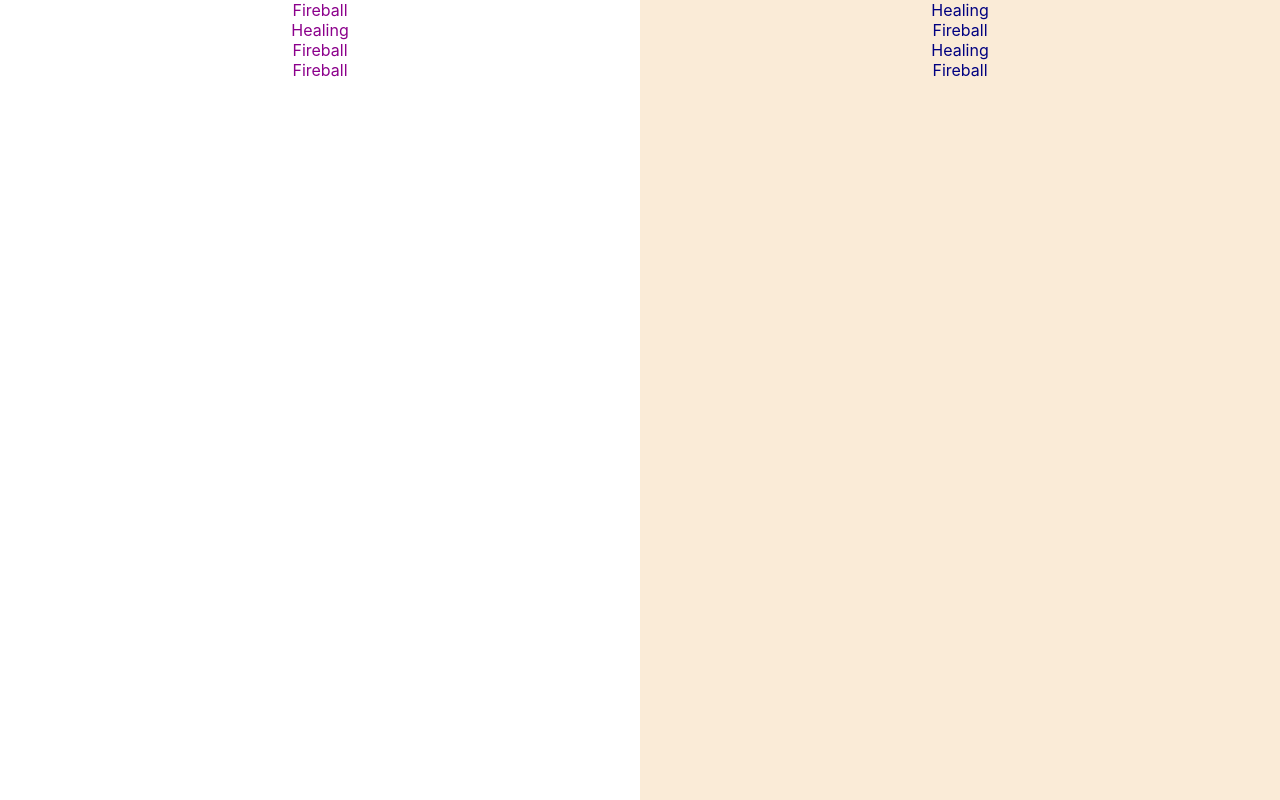
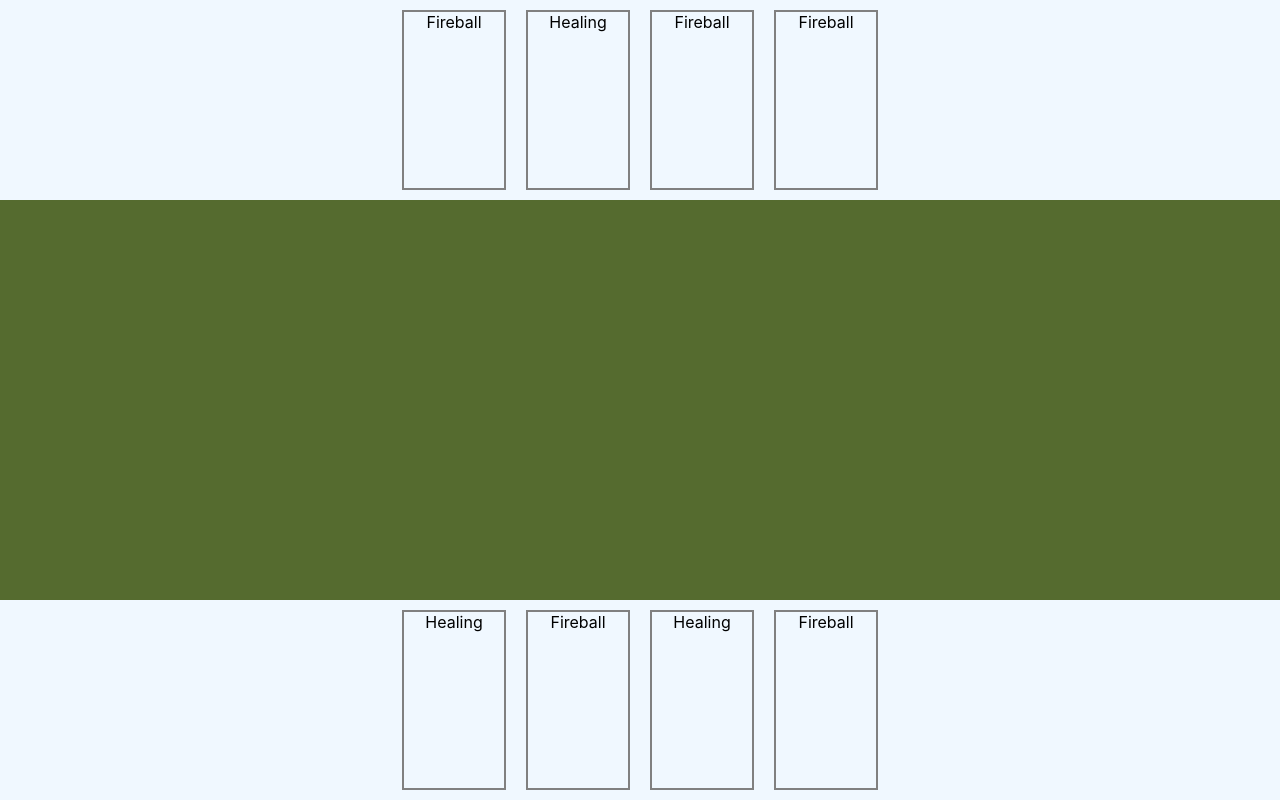
Before and after one commit to denolia/startournament-client, a React (Create React App) app: page / in a window 1280 px wide. Built offline with nearby package versions, Linux system fonts and the light colour scheme.

Commit message:
Add layout styles

```diff
--- /dev/null
+++ b/src/card/Card.module.css
@@ -0,0 +1,5 @@
+.container {
+    border: 2px solid grey;
+    margin: 10px;
+    width: 100px;
+}
--- a/src/card/Card.tsx
+++ b/src/card/Card.tsx
@@ -1,7 +1,8 @@
 import { CardDefinition } from "./types";
+import * as css from "./Card.module.css";
 
 function Card({ card }: { card: CardDefinition }) {
-  return <div>{card.name}</div>;
+  return <div className={css.container}>{card.name}</div>;
 }
 
 export default Card;
--- /dev/null
+++ b/src/player/Player.module.css
@@ -0,0 +1,3 @@
+.container {
+    display: flex;
+}
--- a/src/player/Player.tsx
+++ b/src/player/Player.tsx
@@ -1,9 +1,10 @@
 import Card from "../card/Card";
 import { CardDefinition } from "../card/types";
+import * as css from "./Player.module.css";
 
 function Player({ cards }: { cards: CardDefinition[] }) {
   return (
-    <div>
+    <div className={css.container}>
       {cards?.map((card) => (
         <Card key={card.id} card={card} />
       ))}
--- a/src/playground/Playground.module.css
+++ b/src/playground/Playground.module.css
@@ -1,14 +1,18 @@
 .layout {
     display: grid;
     height: 100vh;
-    grid-template-columns: auto auto;
+
 }
 
-.leftPlayer {
-    color: darkmagenta;
+
+.enemyPlayer, .player {
+    background-color: aliceblue;
+    height: 25vh;
+    display: flex;
+    justify-content: center;
 }
 
-.rightPlayer {
-    color: navy;
-    background-color: antiquewhite;
+.table {
+    background-color: darkolivegreen;
+    height: 50vh;
 }
--- a/src/playground/Playground.tsx
+++ b/src/playground/Playground.tsx
@@ -25,10 +25,11 @@ function Playground() {
 
   return (
     <div className={css.layout}>
-      <div className={css.leftPlayer}>
+      <div className={css.enemyPlayer}>
         <Player cards={cardsPlayer1} />
       </div>
-      <div className={css.rightPlayer}>
+      <div className={css.table}>{/*<Table />*/}</div>
+      <div className={css.player}>
         <Player cards={cardsPlayer2} />
       </div>
     </div>
```
